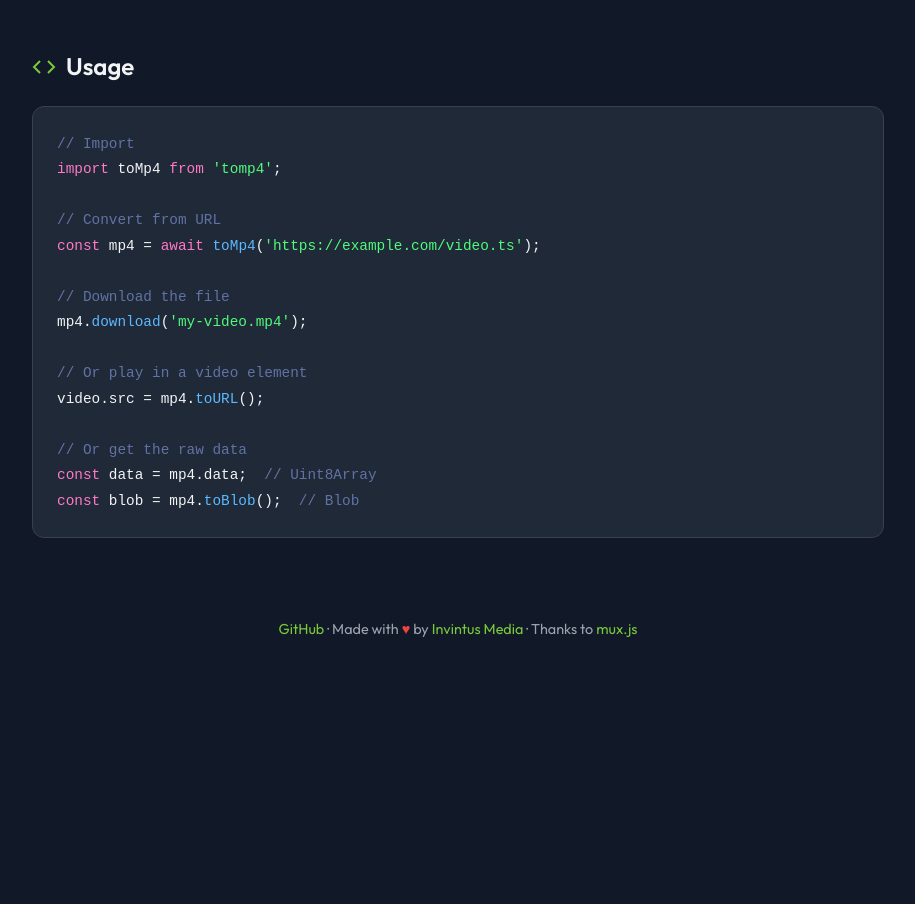
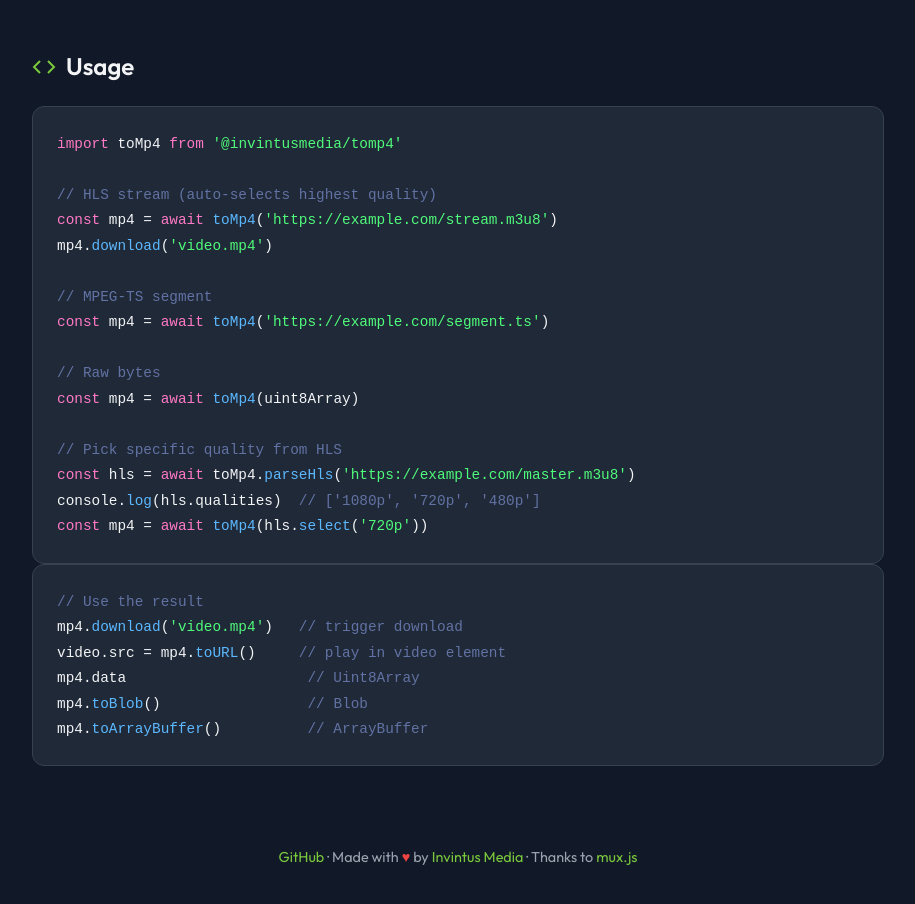
Before and after one commit to TVWIT/toMp4.js, a website: page index.html in a window 1280 px wide. Shown: the part 1120-2024 px from the top of the page, without its empty margins (182-1097 px from the left). Before the commit the page ends 1821 px from the top, so only its background shows below. Drawn offline with Linux system fonts and the light colour scheme.

Commit message:
Update usage examples

```diff
--- a/index.html
+++ b/index.html
@@ -523,21 +523,29 @@
         <svg viewBox="0 0 24 24" fill="none" stroke="currentColor" stroke-width="2"><path d="M16 18l6-6-6-6M8 6l-6 6 6 6"/></svg>
         Usage
       </h2>
-      <pre><code><span class="comment">// Import</span>
-<span class="keyword">import</span> toMp4 <span class="keyword">from</span> <span class="string">'tomp4'</span>;
+      <pre><code><span class="keyword">import</span> toMp4 <span class="keyword">from</span> <span class="string">'@invintusmedia/tomp4'</span>
 
-<span class="comment">// Convert from URL</span>
-<span class="keyword">const</span> mp4 = <span class="keyword">await</span> <span class="function">toMp4</span>(<span class="string">'https://example.com/video.ts'</span>);
+<span class="comment">// HLS stream (auto-selects highest quality)</span>
+<span class="keyword">const</span> mp4 = <span class="keyword">await</span> <span class="function">toMp4</span>(<span class="string">'https://example.com/stream.m3u8'</span>)
+mp4.<span class="function">download</span>(<span class="string">'video.mp4'</span>)
 
-<span class="comment">// Download the file</span>
-mp4.<span class="function">download</span>(<span class="string">'my-video.mp4'</span>);
+<span class="comment">// MPEG-TS segment</span>
+<span class="keyword">const</span> mp4 = <span class="keyword">await</span> <span class="function">toMp4</span>(<span class="string">'https://example.com/segment.ts'</span>)
 
-<span class="comment">// Or play in a video element</span>
-video.src = mp4.<span class="function">toURL</span>();
+<span class="comment">// Raw bytes</span>
+<span class="keyword">const</span> mp4 = <span class="keyword">await</span> <span class="function">toMp4</span>(uint8Array)
 
-<span class="comment">// Or get the raw data</span>
-<span class="keyword">const</span> data = mp4.data;  <span class="comment">// Uint8Array</span>
-<span class="keyword">const</span> blob = mp4.<span class="function">toBlob</span>();  <span class="comment">// Blob</span></code></pre>
+<span class="comment">// Pick specific quality from HLS</span>
+<span class="keyword">const</span> hls = <span class="keyword">await</span> toMp4.<span class="function">parseHls</span>(<span class="string">'https://example.com/master.m3u8'</span>)
+console.<span class="function">log</span>(hls.qualities)  <span class="comment">// ['1080p', '720p', '480p']</span>
+<span class="keyword">const</span> mp4 = <span class="keyword">await</span> <span class="function">toMp4</span>(hls.<span class="function">select</span>(<span class="string">'720p'</span>))</code></pre>
+
+      <pre><code><span class="comment">// Use the result</span>
+mp4.<span class="function">download</span>(<span class="string">'video.mp4'</span>)   <span class="comment">// trigger download</span>
+video.src = mp4.<span class="function">toURL</span>()     <span class="comment">// play in video element</span>
+mp4.data                     <span class="comment">// Uint8Array</span>
+mp4.<span class="function">toBlob</span>()                 <span class="comment">// Blob</span>
+mp4.<span class="function">toArrayBuffer</span>()          <span class="comment">// ArrayBuffer</span></code></pre>
     </div>
 
     <footer>
```
